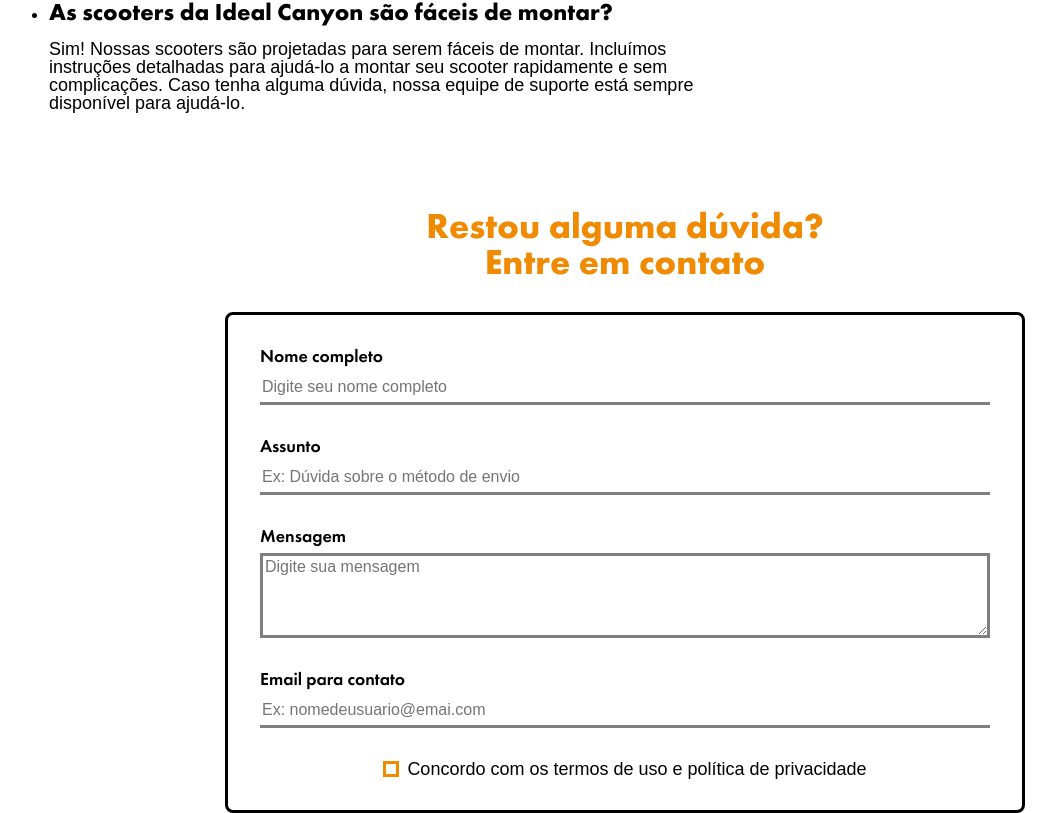
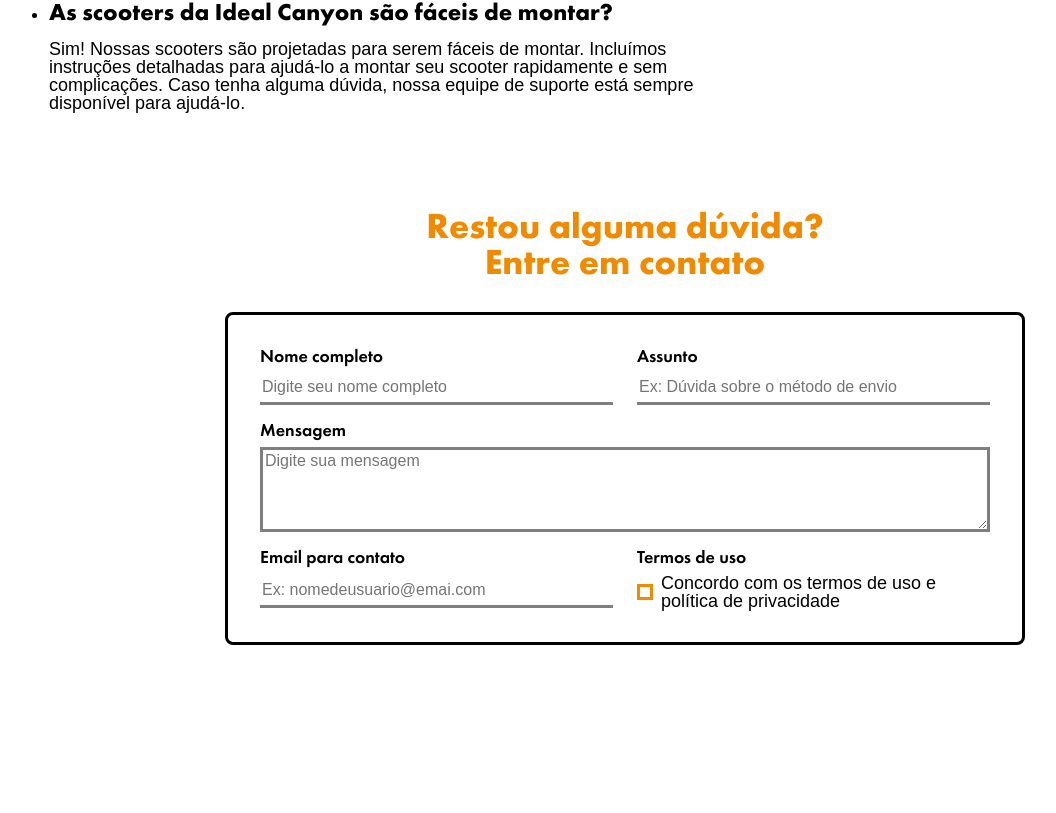
Before and after one commit to caioalmeida08/ideal-canyon, a Next.js app in the folder client/: page / in a window 1280 px wide. Shown: the part 3731-4544 px from the top of the page, without its empty margins (15-1071 px from the left). After the commit the page ends 4376 px from the top, so only its background shows below. Built offline with nearby package versions, Linux system fonts and the light colour scheme; a web font is replaced by a local one.

Commit message:
implemented the desktop version of doubts section

```diff
--- a/client/components/Utils/Inputs.js
+++ b/client/components/Utils/Inputs.js
@@ -26,8 +26,11 @@ const InputCheckbox = ({ label, name, value, width = "max" }) => {
     return (
         <>
             <div className={style.field} data-width={width}>
-                <input className={style.checkbox} type="checkbox" id={`input_${name}`} name={name} value={value} />
-                <label for={`input_${name}`}>{label}</label>
+                <p className="text-demi">Termos de uso</p>
+                <div>
+                    <input className={style.checkbox} type="checkbox" id={`input_${name}`} name={name} value={value} />
+                    <label for={`input_${name}`}>{label}</label>
+                </div>
             </div>
         </>
     )
--- a/client/components/Utils/Inputs.module.scss
+++ b/client/components/Utils/Inputs.module.scss
@@ -36,10 +36,9 @@
     border: 3px solid rgba(127, 127, 127);
 }
 
-.field:has(.checkbox) {
+.field:has(.checkbox) div {
     display: flex;
     align-items: center;
-    justify-content: center;
     column-gap: var(--spacing-8);
 }
 
--- a/client/pages/index.tsx
+++ b/client/pages/index.tsx
@@ -379,7 +379,7 @@ export default function Home() {
                     <br />
                     Entre em contato
                 </h2>
-                <form action="" className="gap-h-32">
+                <form action="">
                     <InputText
                         label="Nome completo"
                         name="nome_completo"
--- a/client/scss/pages/index.module.scss
+++ b/client/scss/pages/index.module.scss
@@ -402,5 +402,21 @@
 
         border: 3px solid var(--col-dark);
         border-radius: var(--spacing-8);
+
+        display: grid;
+        row-gap: var(--spacing-32);
     }
 }
+
+@media (width>=768px) {
+    .doubts_form form {
+        grid-template-columns: 1fr 1fr;
+        grid-template-rows: repeat(3, fit-content(100%));
+        column-gap: var(--spacing-24);
+        row-gap: var(--spacing-16);
+
+        div:has([name="mensagem"]) {
+            grid-column: 1 / span 2;
+        }
+    }
+}
```
